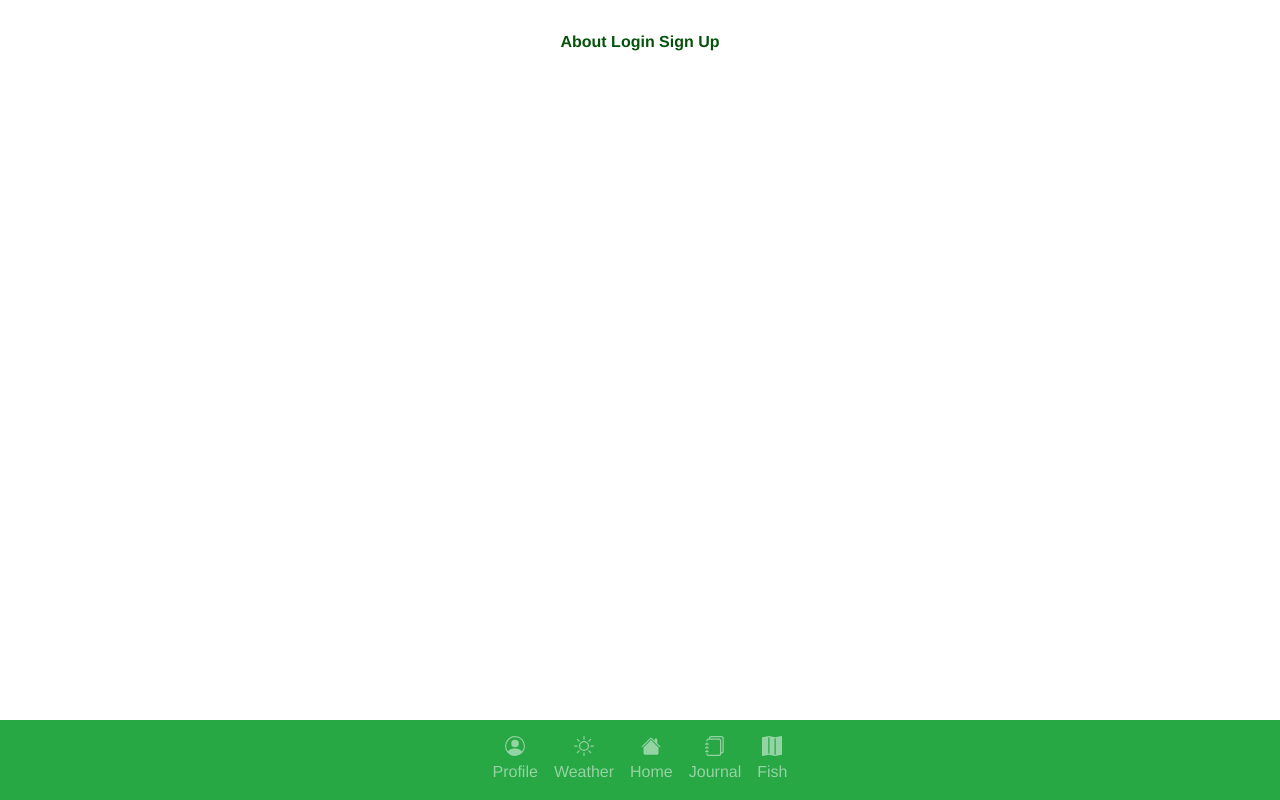
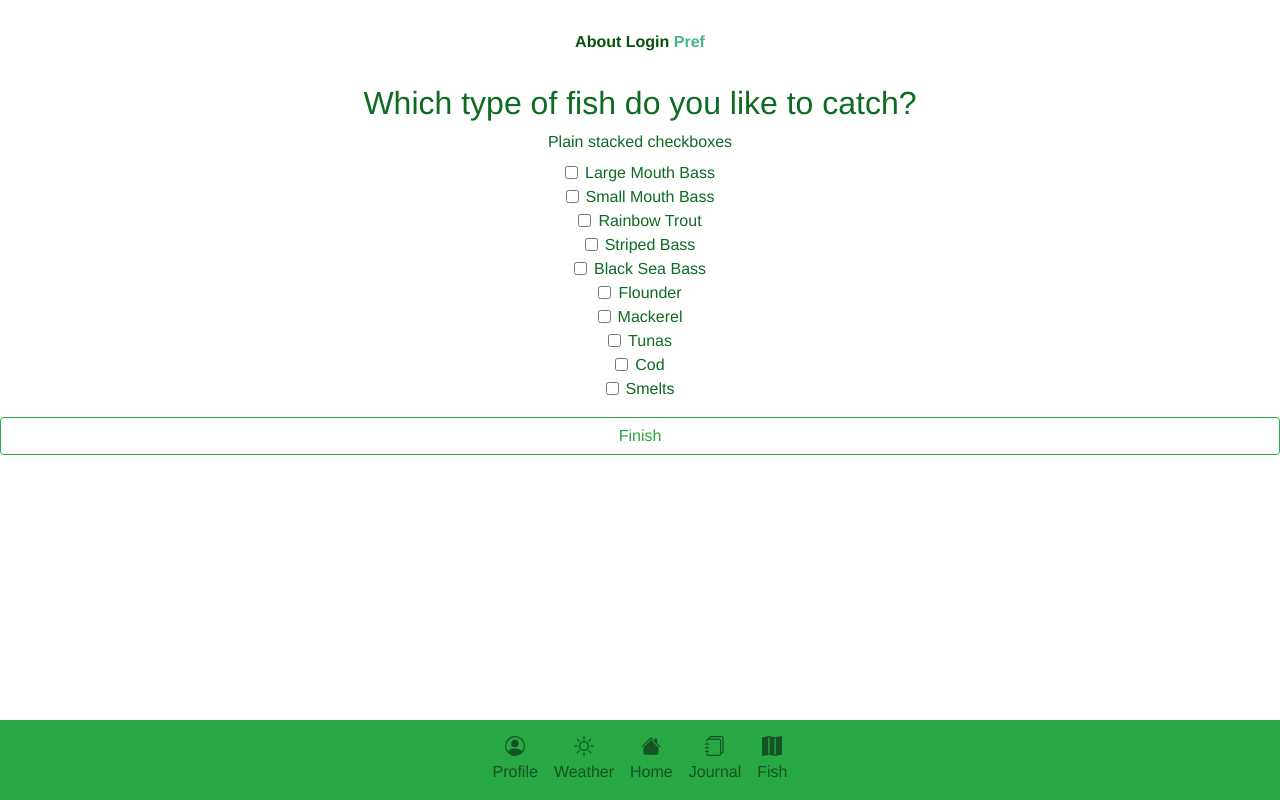
Before and after one commit to danihaldrede/hookd-f20-ui, a Vue app: page /prefer1 in a window 1280 px wide. Built offline with nearby package versions, Linux system fonts and the light colour scheme.

Commit message:
added signup and preferences pages

```diff
--- a/src/App.vue
+++ b/src/App.vue
@@ -4,10 +4,10 @@
         <div id="nav">
             <router-link to="/about">About        </router-link>
             <router-link to="/login">Login   </router-link>
-            <router-link to="/signup">Sign Up  </router-link>
+            <router-link to="/prefer1">Pref </router-link>
         </div>
         <router-view/>
-        <b-navbar fixed="bottom" type="dark" variant="success">
+        <b-navbar fixed="bottom" type="light" variant="success">
             <b-navbar-nav class="mx-auto" align="center">
                 <b-nav-item to="/profile">
                     <b-icon-person-circle/><br>
--- a/src/router/index.js
+++ b/src/router/index.js
@@ -6,6 +6,8 @@ import Profile from '../views/Profile.vue'
 import Fish from '../views/Fish.vue'
 import Weather from '../views/Weather.vue'
 import Signup from '../views/Signup.vue'
+import Prefer from '../views/Prefer.vue'
+import Prefer1 from '../views/Prefer1.vue'
 
 Vue.use(VueRouter)
 
@@ -47,6 +49,21 @@ const routes = [
     path: '/signup',
     name: 'Sign Up',
     component: Signup
+  },
+  {
+    path: '/signup',
+    name: 'Sign Up',
+    component: Signup
+  },
+  {
+    path: '/prefer',
+    name: 'Preferences',
+    component: Prefer
+  },
+  {
+    path: '/prefer1',
+    name: 'Prefer',
+    component: Prefer1
   }
 ]
 
--- a/src/views/Login.vue
+++ b/src/views/Login.vue
@@ -27,7 +27,7 @@
         </b-input-group>
         <b-button to="/home" variant="outline-success" class="mb-5">Sign In</b-button>
     <div class="my-6">Don't have an account?</div>
-        <b-button variant="outline-success" class="my-1">Sign up</b-button>
+        <b-button to="/signup" variant="outline-success" class="my-1">Sign up</b-button>
 </div>
 </template>
 
--- /dev/null
+++ b/src/views/Prefer.vue
@@ -0,0 +1,33 @@
+<template>
+    <div>
+        <h2>Which style of fishing do you prefer?</h2>
+            <b-form-group label="Fishing Styles:">
+            <b-form-checkbox-group
+                switch size="lg"
+                class="mb-4"
+                v-model="selected"
+                :options="options"
+                switches
+                stacked
+            ></b-form-checkbox-group>
+        </b-form-group>
+        <b-button to="/prefer1" block variant="outline-success">Step 2: Fishing Location Preferences</b-button>
+    </div>
+</template>
+
+<script>
+export default {
+  data () {
+    return {
+      selected: [], // Must be an array reference!
+      options: [
+        { text: 'Fly Fishing', value: 'fly fishing' },
+        { text: 'Bait Fishing', value: 'bait fishing' },
+        { text: 'Spinning', value: 'spinning' },
+        { text: 'Bait Casting', value: 'bait casting' },
+        { text: 'Trolling', value: 'trolling' }
+      ]
+    }
+  }
+}
+</script>
--- /dev/null
+++ b/src/views/Prefer1.vue
@@ -0,0 +1,37 @@
+<template>
+    <div>
+        <h2>Which type of fish do you like to catch?</h2>
+            <b-form-group label="Plain stacked checkboxes">
+            <b-form-checkbox-group
+                size="lg"
+                v-model="selected"
+                :options="options"
+                plain
+                stacked
+            ></b-form-checkbox-group>
+        </b-form-group>
+        <b-button to="/profile" block variant="outline-success">Finish</b-button>
+    </div>
+</template>
+
+<script>
+export default {
+  data () {
+    return {
+      selected: [], // Must be an array reference!
+      options: [
+        { text: 'Large Mouth Bass', value: 'largemouthbass' },
+        { text: 'Small Mouth Bass', value: 'smallmouthbass' },
+        { text: 'Rainbow Trout', value: 'rainbowtrout' },
+        { text: 'Striped Bass', value: 'stripedbass' },
+        { text: 'Black Sea Bass', value: 'blackseabass' },
+        { text: 'Flounder', value: 'flounder' },
+        { text: 'Mackerel', value: 'mackerel' },
+        { text: 'Tunas', value: 'tuna' },
+        { text: 'Cod', value: 'cod' },
+        { text: 'Smelts', value: 'smelts' }
+      ]
+    }
+  }
+}
+</script>
--- a/src/views/Profile.vue
+++ b/src/views/Profile.vue
@@ -1,3 +1,6 @@
 <template>
-   <div>Welcome Danielle!</div>
+    <div class="mb-5">
+        <h2>Welcome Danielle!</h2>
+            <b-avatar src="https://avatars0.githubusercontent.com/u/59898921?s=60&v=4" size="6rem"></b-avatar>
+    </div>
 </template>
--- a/src/views/Signup.vue
+++ b/src/views/Signup.vue
@@ -28,7 +28,7 @@
             <b-form-input type="text" placeholder="Enter a Password"></b-form-input>
         </b-input-group>
         <div>Date of Birth </div>
-        <b-dropdown text="Month">
+        <b-dropdown text="Month" class="mb-4" variant="outline-success">
             <b-dropdown-item href="#">January</b-dropdown-item>
             <b-dropdown-item href="#">February</b-dropdown-item>
             <b-dropdown-item href="#">March</b-dropdown-item>
@@ -42,7 +42,7 @@
             <b-dropdown-item href="#">November</b-dropdown-item>
             <b-dropdown-item href="#">December</b-dropdown-item>
         </b-dropdown>
-        <b-dropdown text="Date">
+        <b-dropdown text="Date" class="mb-4" variant="outline-success">
             <b-dropdown-item href="#">1</b-dropdown-item>
             <b-dropdown-item href="#">2</b-dropdown-item>
             <b-dropdown-item href="#">3</b-dropdown-item>
@@ -75,7 +75,7 @@
             <b-dropdown-item href="#">30</b-dropdown-item>
             <b-dropdown-item href="#">31</b-dropdown-item>
         </b-dropdown>
-        <b-dropdown text="Year">
+        <b-dropdown text="Year" class="mb-4" variant="outline-success">
             <b-dropdown-item href="#">2020</b-dropdown-item>
             <b-dropdown-item href="#">2019</b-dropdown-item>
             <b-dropdown-item href="#">2018</b-dropdown-item>
@@ -178,5 +178,13 @@
             <b-dropdown-item href="#">1921</b-dropdown-item>
             <b-dropdown-item href="#">1920</b-dropdown-item>
         </b-dropdown>
+
+        <div>Gender</div>
+        <b-dropdown class="mb-5" text="" variant="outline-success">
+            <b-dropdown-item href="#">Female</b-dropdown-item>
+            <b-dropdown-item href="#">Male</b-dropdown-item>
+            <b-dropdown-item href="#">Don't want to disclose</b-dropdown-item>
+        </b-dropdown>
+        <b-button to="/prefer" block variant="outline-success">Step 1: Style Preferences</b-button>
     </div>
 </template>
--- a/src/views/Weather.vue
+++ b/src/views/Weather.vue
@@ -2,7 +2,7 @@
     <div>
         <b-navbar type="dark" variant="light">
             <b-nav-form>
-                <b-form-input class="mr-sm-2" placeholder="Search Location"></b-form-input>
+                <b-form-input class="mr-2" placeholder="Search Location"></b-form-input>
                 <b-button variant="outline-success" class="my-2 my-sm-0" type="submit">Search</b-button>
             </b-nav-form>
         </b-navbar>
```
